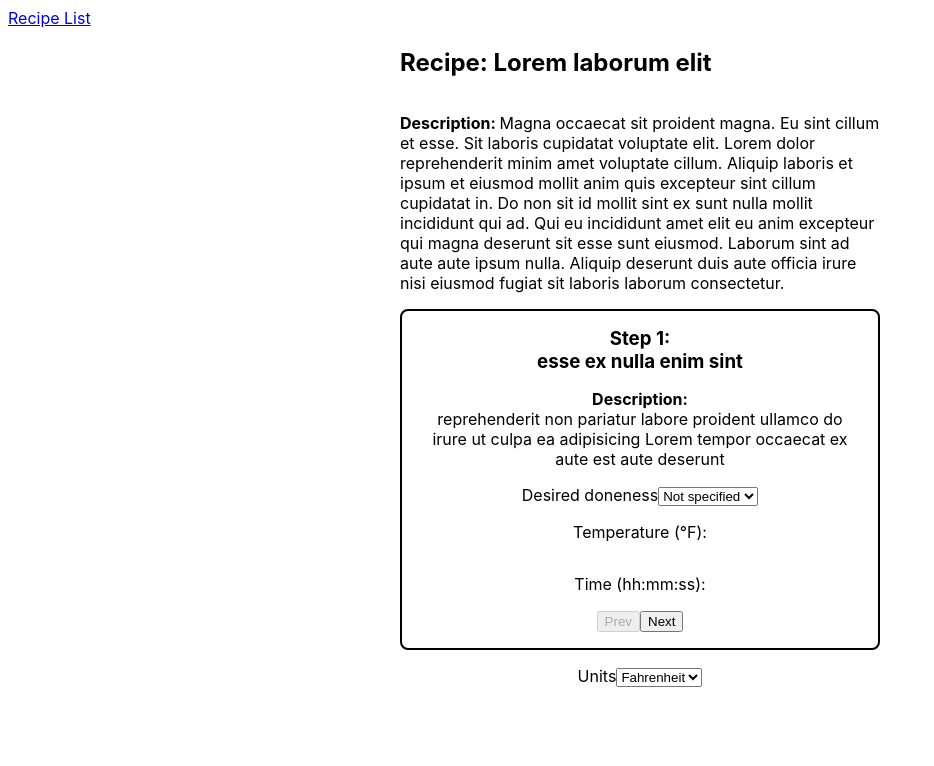
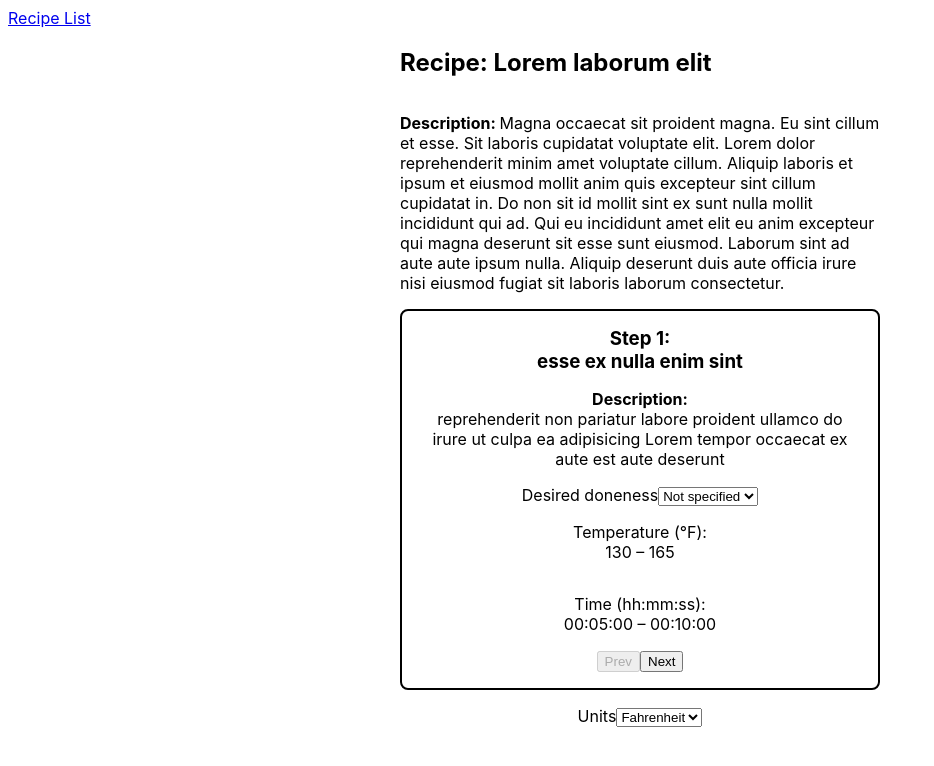
Before and after one commit to BillyBunn/recipes-list, a React (Create React App) app: page /recipes/5d8fdf07133c2c3293e9aef4 in a window 1280 px wide. Shown: the top 766 px of the page, without its empty margins (0-934 px from the left). Built offline with nearby package versions, Linux system fonts and the light colour scheme.

Commit message:
cleans up recipe step component

```diff
--- a/src/components/Recipe.js
+++ b/src/components/Recipe.js
@@ -24,7 +24,7 @@ const Recipe = props => {
             <strong>Description: </strong>
             {props.recipe.description}
           </p>
-          <Step step={props.step} />
+          <Step />
           <label>
             Units
             <select value={props.tempUnits} onChange={handleTempSelect}>
@@ -41,8 +41,8 @@ const Recipe = props => {
 const mapStateToProps = (state, ownProps) => {
   let id = ownProps.match.params.recipe_id;
   return {
-    recipe: state.currentRecipe.currentRecipe,
-    step: state.currentRecipe.step,
+    recipe: state.currentRecipe.recipe,
+    step: state.currentRecipe.stepNo,
     tempUnits: state.currentRecipe.tempUnits,
     temp: state.currentRecipe.temp,
     time: state.currentRecipe.time
--- a/src/components/RecipeStep.js
+++ b/src/components/RecipeStep.js
@@ -2,26 +2,26 @@ import React from "react";
 import { connect } from "react-redux";
 import * as actions from "../store/actions";
 
-const Step = props => {
-  const { currentStep, step, currentRecipe, tempUnits } = props;
-  const { title, description, doneness, time, temp } = currentStep;
-  const firstStep = step === 0;
-  const lastStep = step >= currentRecipe.steps.length - 1;
+const Step = ({ currentRecipe, nextStep, prevStep, changeDoneness }) => {
+  const { recipe, stepNo, tempUnits, temp, time, doneness } = currentRecipe;
+  const { title, description, timeTemp } = recipe.steps[stepNo];
+
+  const firstStep = stepNo === 0;
+  const lastStep = stepNo >= recipe.steps.length - 1;
   const handleNext = () => {
-    if (!lastStep) props.nextStep();
+    if (!lastStep) nextStep();
   };
   const handlePrev = () => {
-    if (!firstStep) props.prevStep();
+    if (!firstStep) prevStep();
   };
   const handleDonenessChange = e => {
-    props.changeDoneness(e.target.value);
+    changeDoneness(e.target.value);
   };
-  console.log("temp", temp);
 
   return (
     <div>
       <h3>
-        Step {step + 1}:<br />
+        Step {stepNo + 1}:<br />
         {title}
       </h3>
       <p className="recipe-description">
@@ -33,7 +33,7 @@ const Step = props => {
         Desired doneness
         <select value={doneness} onChange={handleDonenessChange}>
           <option value="">Not specified</option>
-          {currentStep.timeTemp.map(({ doneness }) => (
+          {timeTemp.map(({ doneness }) => (
             <option key={doneness} value={doneness}>
               {doneness}
             </option>
@@ -63,11 +63,8 @@ const Step = props => {
 };
 
 const mapStateToProps = (state, ownProps) => {
-  let idx = ownProps.step;
   return {
-    currentStep: state.currentRecipe.currentRecipe.steps[idx],
-    currentRecipe: state.currentRecipe.currentRecipe,
-    tempUnits: state.currentRecipe.tempUnits
+    currentRecipe: state.currentRecipe
   };
 };
 
--- a/src/store/reducers/currentRecipe.js
+++ b/src/store/reducers/currentRecipe.js
@@ -1,9 +1,6 @@
-import moment from "moment";
-// import recipeData from "../../recipes.json";
-
 let initialState = {
-  currentRecipe: null,
-  step: 0,
+  recipe: null,
+  stepNo: 0,
   tempUnits: "fa",
   temp: 0,
   time: 0,
@@ -13,23 +10,23 @@ let initialState = {
 const recipes = (state = initialState, action) => {
   switch (action.type) {
     case "SET_CURRENT_RECIPE": {
-      let currentRecipe = action.payload;
-      let { time, temp } = createRange(
-        currentRecipe.steps[state.step].timeTemp
-      );
-      return { ...state, currentRecipe, time, temp, step: 0, doneness: null };
+      let recipe = action.payload;
+      let { time, temp } = createRange(recipe.steps[state.stepNo].timeTemp);
+      console.log("time", time, "temp", temp);
+      return { ...state, recipe, time, temp, stepNo: 0, doneness: null };
     }
     case "NEXT_STEP": {
+      console.log("NEXT_STEP");
       let { time, temp } = createRange(
-        state.currentRecipe.steps[state.step].timeTemp
+        state.recipe.steps[state.stepNo].timeTemp
       );
-      return { ...state, step: state.step + 1, time, temp, doneness: "" };
+      return { ...state, stepNo: state.stepNo + 1, time, temp, doneness: "" };
     }
     case "PREV_STEP": {
       let { time, temp } = createRange(
-        state.currentRecipe.steps[state.step].timeTemp
+        state.recipe.steps[state.stepNo].timeTemp
       );
-      return { ...state, step: state.step - 1, time, temp, doneness: "" };
+      return { ...state, stepNo: state.stepNo - 1, time, temp, doneness: "" };
     }
     case "SET_TEMP_UNITS": {
       return { ...state, tempUnits: action.tempUnits };
@@ -38,7 +35,7 @@ const recipes = (state = initialState, action) => {
     case "SET_DONENESS": {
       let doneness = action.doneness;
       if (doneness) {
-        let selection = state.currentRecipe.steps[state.step].timeTemp.find(
+        let selection = state.recipe.steps[state.stepNo].timeTemp.find(
           option => option.doneness === doneness
         );
         let time = convertMS(selection.time).display;
@@ -47,7 +44,7 @@ const recipes = (state = initialState, action) => {
         return { ...state, doneness, time, temp };
       } else {
         let { time, temp } = createRange(
-          state.currentRecipe.steps[state.step].timeTemp
+          state.recipe.steps[state.stepNo].timeTemp
         );
         return { ...state, doneness: "", time, temp };
       }
```
